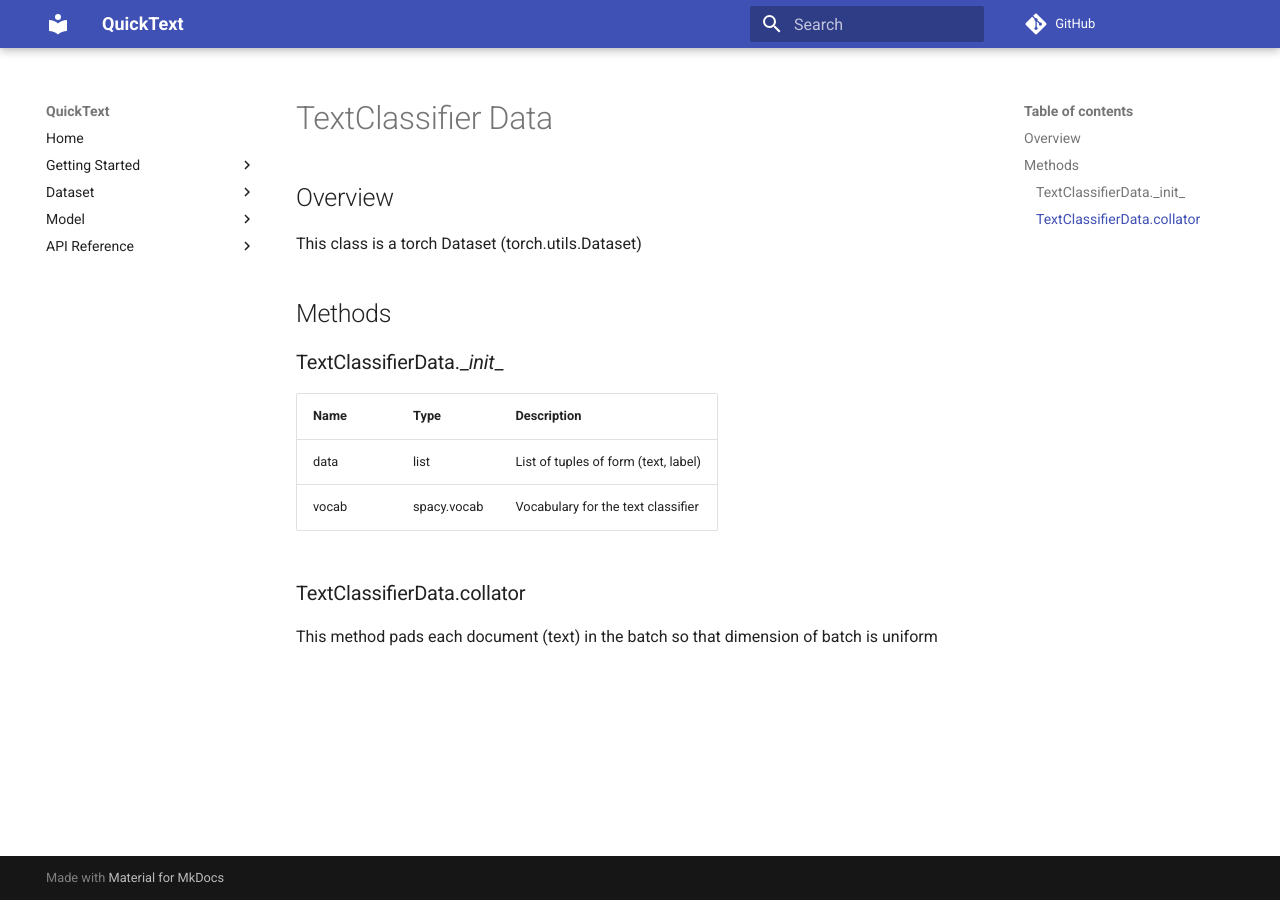
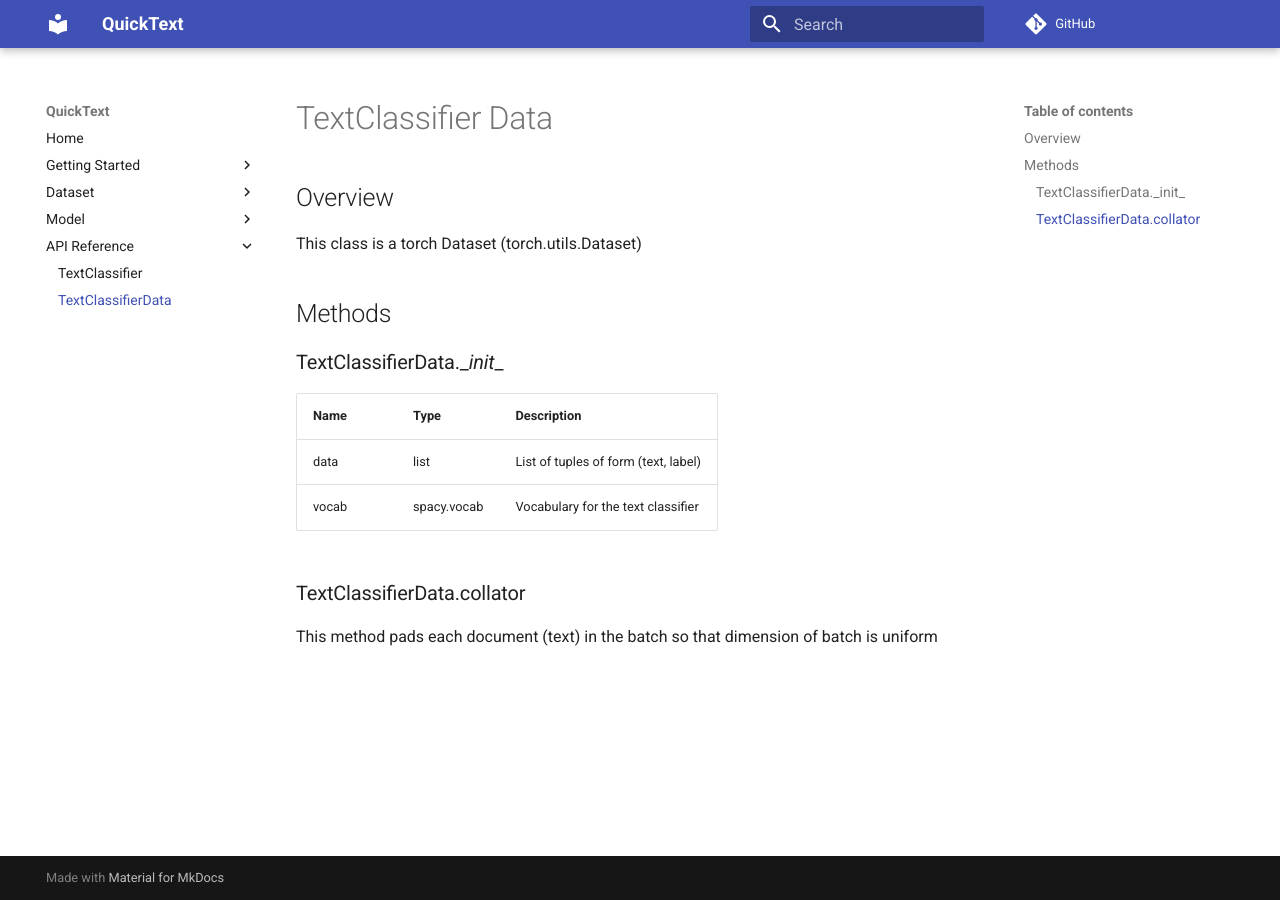
Before and after one commit to GDGVIT/quicktext, an MkDocs documentation site: the page built from docs/templates/text_classifier_data.md, in a window 1280 px wide. Built offline with MkDocs 1.6.1 and Material for MkDocs 9.7.7, drawn with Linux system fonts in a browser that asks for light colours; comment, search, counter and statistics services are not loaded; some of the changed lines change nothing that is shown.

Commit message:
Update mkdocs config

```diff
--- a/docs/mkdocs.yml
+++ b/docs/mkdocs.yml
@@ -39,3 +39,4 @@ nav:
       - Seq2seq: seq2seq.md
   - API Reference:
       - TextClassifier: text_classifier.md
+      - TextClassifierData: text_classifier_data.md
```
